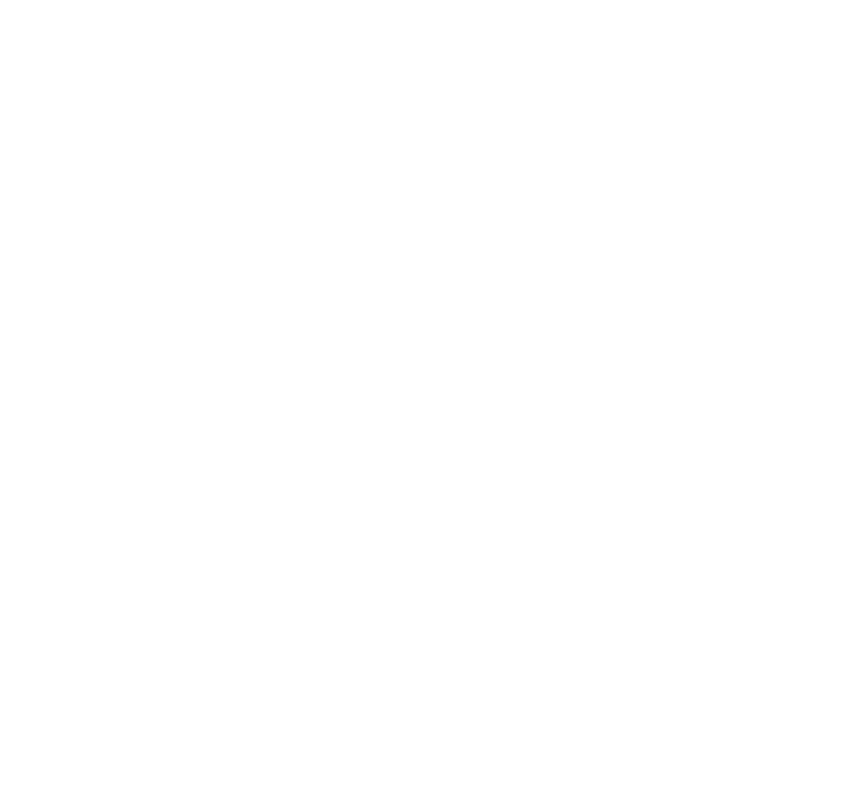
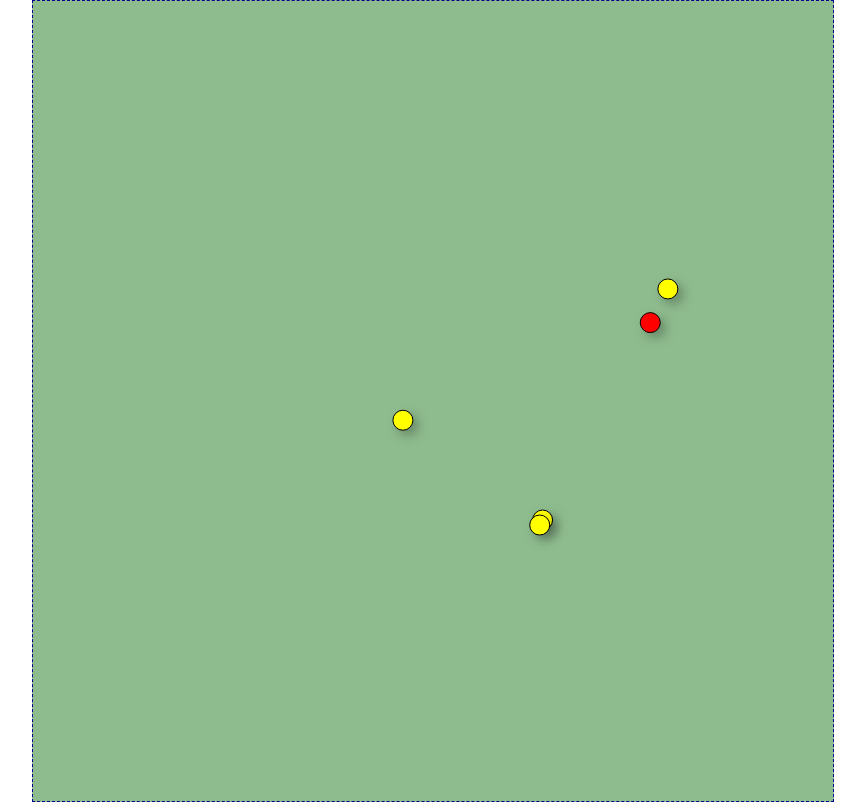
Before and after one commit to HarpoonIO/Swarms, a website: page html/index.html in a window 1280 px wide. Shown: the whole page, without its empty margins (38-903 px from the left). Drawn offline with nearby package versions, Linux system fonts and the light colour scheme.

Commit message:
C A N V A S Commit by: Hapoon boys

```diff
--- a/html/index.html
+++ b/html/index.html
@@ -1,31 +1,32 @@
 <!DOCTYPE html>
-<html>
-<head lang="en">
-    <meta charset="UTF-8">
 
-    <script src="../js/landscape.js"></script>
-    <script src="../js/bee.js"></script>
-    <script src="../js/knowledgeExchange.js"></script>
-    <script src="../js/swarm.js"></script>
+<html lang="en">
 
-    <title></title>
-</head>
-<body>
+	<head>
+		<title>S W A R M S</title>
+		<meta charset="utf-8">
+		<link rel="stylesheet" href="https://maxcdn.bootstrapcdn.com/bootstrap/3.3.2/css/bootstrap.min.css">
+		<link rel="stylesheet" href="../style/reset.css">
+		<link rel="stylesheet" href="../style/game.css">
+	</head>
+
+	<body>
+		<div class="container">
+				<canvas id="gameCanvas" style="border: 1px dashed darkblue; background-color: darkseagreen;"></canvas>
+		</div>
 
 
+		<script src="../js/requestAnimationFrame.js"></script>
+		<script src="../js/visualizer.js"></script>
+		<script src="../js/landscape.js"></script>
+		<script src="../js/bee.js"></script>
+		<script src="../js/knowledgeExchange.js"></script>
+		<script src="../js/swarm.js"></script>
 
-
-
-    <!-- IMPORTANT: remember to instantiate the swarm from here! -->
-    <script>
-
-        var swarm = new Swarm();
-        swarm.startSwarm(500);
-
-        var nums = Math.pow(-2, 2) + Math.pow(7, 2) ;
-        var result = Math.sqrt(nums);
-
-    </script>
-
-</body>
+		<script>
+			// Initialise the game
+			init();
+			animate();
+		</script>
+	</body>
 </html>
--- a/js/knowledgeExchange.js
+++ b/js/knowledgeExchange.js
@@ -7,19 +7,13 @@ var knowledgeExchange = function (beeSwarm) {
     var bestBee;
 
     var findBestBee = function(){
-
         bestBee = beeSwarm[0];
-
         for(var i = 0; i < beeSwarm.length; i++){
-
             if(beeSwarm[i].getZ() > bestBee.getZ()){
                 bestBee = beeSwarm[i];
             }
-
         }
-
         return bestBee;
-
     };
 
     return {
--- a/js/landscape.js
+++ b/js/landscape.js
@@ -10,8 +10,9 @@ var landscape = (function(){
     var yMin = -2;
 
     var getZ = function(x, y){
-        return x * Math.exp(-x * x - y * y)
+        return x * Math.exp(-x * x - y * y);
     };
+
 
     return {
         xMax: xMax,
--- /dev/null
+++ b/js/requestAnimationFrame.js
@@ -0,0 +1,11 @@
+// shim layer with setTimeout fallback
+window.requestAnimFrame = (function(){
+  return  window.requestAnimationFrame       ||
+          window.webkitRequestAnimationFrame ||
+          window.mozRequestAnimationFrame    ||
+          window.oRequestAnimationFrame      ||
+          window.msRequestAnimationFrame     ||
+          function(/* function */ callback, /* DOMElement */ element){
+            window.setTimeout(callback, 1000 / 60);
+          };
+})();
--- a/js/swarm.js
+++ b/js/swarm.js
@@ -4,13 +4,14 @@
 
 var Swarm = function () {
 
-    var noOfBees = 20;
+    var noOfBees = 5;
     var noOfIterations = 500;
+    var currentIteration = 0;
     var inertia = 0.1;
     var rhoParticle = 0.1;
     var rhoGlobal = 0.8;
     var vMax = 0.01;
-    var fuzzy = false;
+    var fuzzy = true;
 
     var know;
     var beeSwarm = [];
@@ -21,6 +22,7 @@ var Swarm = function () {
 
     // init();
     // simulate();
+    var iterationsLeftToUpdate = 0;
 
     var init = function () {
         know = new knowledgeExchange(beeSwarm);
@@ -38,23 +40,29 @@ var Swarm = function () {
     };
 
     var simulate = function () {
+        currentIteration++;
+        if(currentIteration < 500){
         bestBee = know.findBestBee();
         console.log("The current best bee is: " + bestBee.getBeeNumber() + ", at coordinates: " + bestBee.getX() + "," + bestBee.getY() + ", z: " + bestBee.getZ());
 
-        for (var i = 0; i < noOfIterations; i++) {
-
+        //for (var i = 0; i < noOfIterations; i++) {
+            console.log("------------------------------------ PRINTING nr: " + currentIteration + " ------------------------------------");
             // Go through all bees every iteration
             beeSwarm.forEach(function (currentBee) {
 
                 currentBee.fly();
+                console.log("BeeNumber: " + currentBee.getBeeNumber() + ", (" + currentBee.getX() + "," + currentBee.getY() + ")");
 
             });
-
+            console.log("----------------------------------------------------------------------------------------------");
             // Print who's the best bee
             bestBee = know.findBestBee();
             console.log("The current best bee is: " + bestBee.getBeeNumber() + ", at: " + bestBee.getX() + "," + bestBee.getY() + ", z: " + bestBee.getZ());
-
         }
+        if(currentIteration == 500){
+            printStats();
+        }
+        //}
     };
 
     var findMaxDistance = function () {
@@ -97,6 +105,11 @@ var Swarm = function () {
 
         init();
         simulate();
+        printStats();
+
+    };
+
+    var printStats = function(){
         findMaxDistance();
 
         console.log("--------------------Checking zone---------------------");
@@ -105,11 +118,63 @@ var Swarm = function () {
         console.log("Number of iterations: " + noOfIterations);
         console.log("------------------------------------------------------");
         console.log("The biggest distance is: " + maxDist);
+    };
+
+    var getSwarm = function(){
+        return beeSwarm;
+    };
+
+    var update = function(){
+        if(iterationsLeftToUpdate > 0){
+            iterationsLeftToUpdate--;
+        }
+        if(iterationsLeftToUpdate == 0){
+            simulate();
+            iterationsLeftToUpdate += 2;
+        }
 
     };
 
+    var draw = function () {
+        // canvas length = 800
+        // canvas width = 800
+        // canvas center = 400,400
+        // -2 < x > 2 & -2 < y > 2 is like
+        // -400 < x > 400 & -400 < y > 400
+        // 400 / 2 = 200 --> the factor is 200
+        beeSwarm.forEach(function(currentBee){
+            if(currentBee.getBeeNumber() == bestBee.getBeeNumber()){
+                ctx.fillStyle = "#FF0000";
+            } else{
+                ctx.fillStyle = "#FFFF00";
+            }
+            ctx.shadowColor = '#000000';
+            ctx.shadowBlur = 15;
+            ctx.shadowOffsetX = 5;
+            ctx.shadowOffsetY = 5;
+            ctx.beginPath();
+            ctx.arc(currentBee.getX()*200,currentBee.getY()*200,5,0,2*Math.PI);
+            ctx.fill();
+            ctx.stroke();
+
+
+            ctx.shadowBlur = 0;
+            ctx.shadowOffsetX = 0;
+            ctx.shadowOffsetY = 0;
+            ctx.beginPath();
+            ctx.arc(currentBee.getX()*200,currentBee.getY()*200,10,0,2*Math.PI);
+            ctx.fill();
+            ctx.stroke();
+        });
+    };
+
     return {
-        startSwarm: startSwarm
+        startSwarm: startSwarm,
+        init: init,
+        simulate: simulate,
+        getSwarm: getSwarm,
+        update: update,
+        draw: draw
     }
 
 };
--- /dev/null
+++ b/js/visualizer.js
@@ -0,0 +1,59 @@
+/**************************************************
+** GAME VARIABLES
+**************************************************/
+var canvas,			// Canvas DOM element
+	ctx,			// Canvas rendering context
+	keys,			// Keyboard input
+	swarm;
+
+/**************************************************
+** GAME INITIALISATION
+**************************************************/
+function init() {
+	// Declare the canvas and rendering context
+	canvas = document.getElementById("gameCanvas");
+	ctx = canvas.getContext("2d");
+
+
+	// Maximise the canvas
+	canvas.width = 800;
+	canvas.height = 800;
+
+	ctx.translate(400,400);
+
+	swarm = new Swarm();
+	swarm.init();
+};
+
+/**************************************************
+** ANIMATION LOOP
+**************************************************/
+function animate() {
+	update();
+	draw();
+
+	// Request a new animation frame
+	window.requestAnimFrame(animate);
+};
+
+
+/**************************************************
+** UPDATE
+**************************************************/
+function update() {
+	swarm.update();
+};
+
+
+/**************************************************
+** DRAW
+**************************************************/
+function draw() {
+	// Wipe the canvas clean
+	ctx.save();
+	ctx.translate(-400,-400);
+	ctx.clearRect(0, 0, canvas.width, canvas.height);
+	ctx.restore();
+	swarm.draw();
+
+};
--- /dev/null
+++ b/style/game.css
@@ -0,0 +1,7 @@
+body {
+	overflow: hidden;
+}
+
+canvas {
+	display: block;
+}
--- /dev/null
+++ b/style/reset.css
@@ -0,0 +1,48 @@
+/* http://meyerweb.com/eric/tools/css/reset/
+   v2.0b2 | 201101
+   NOTE: THIS IS A BETA VERSION (see previous line)
+   USE WITH CAUTION AND TEST WITH ABANDON */
+
+html, body, div, span, applet, object, iframe,
+h1, h2, h3, h4, h5, h6, p, blockquote, pre,
+a, abbr, acronym, address, big, cite, code,
+del, dfn, em, img, ins, kbd, q, s, samp,
+small, strike, strong, sub, sup, tt, var,
+b, u, i, center,
+dl, dt, dd, ol, ul, li,
+fieldset, form, label, legend,
+table, caption, tbody, tfoot, thead, tr, th, td,
+article, aside, canvas, details, embed,
+figure, figcaption, footer, header,
+menu, nav, output, ruby, section, summary,
+time, mark, audio, video {
+	margin: 0;
+	padding: 0;
+	border: 0;
+	font-size: 100%;
+	font: inherit;
+	vertical-align: baseline;
+}
+/* HTML5 display-role reset for older browsers */
+article, aside, details, figcaption, figure,
+footer, header, menu, nav, section {
+	display: block;
+}
+body {
+	line-height: 1;
+}
+ol, ul {
+	list-style: none;
+}
+blockquote, q {
+	quotes: none;
+}
+blockquote:before, blockquote:after,
+q:before, q:after {
+	content: '';
+	content: none;
+}
+table {
+	border-collapse: collapse;
+	border-spacing: 0;
+}
```
